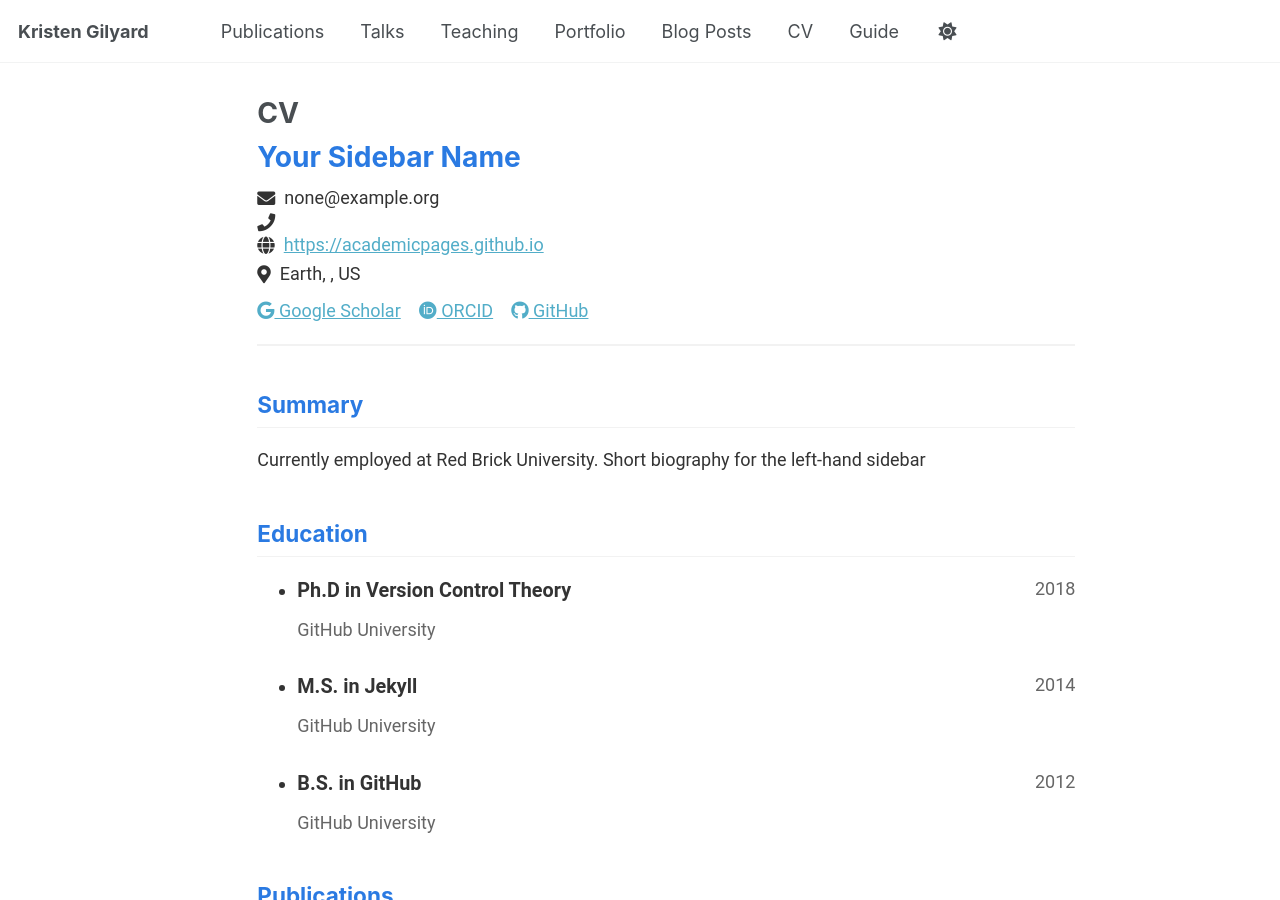
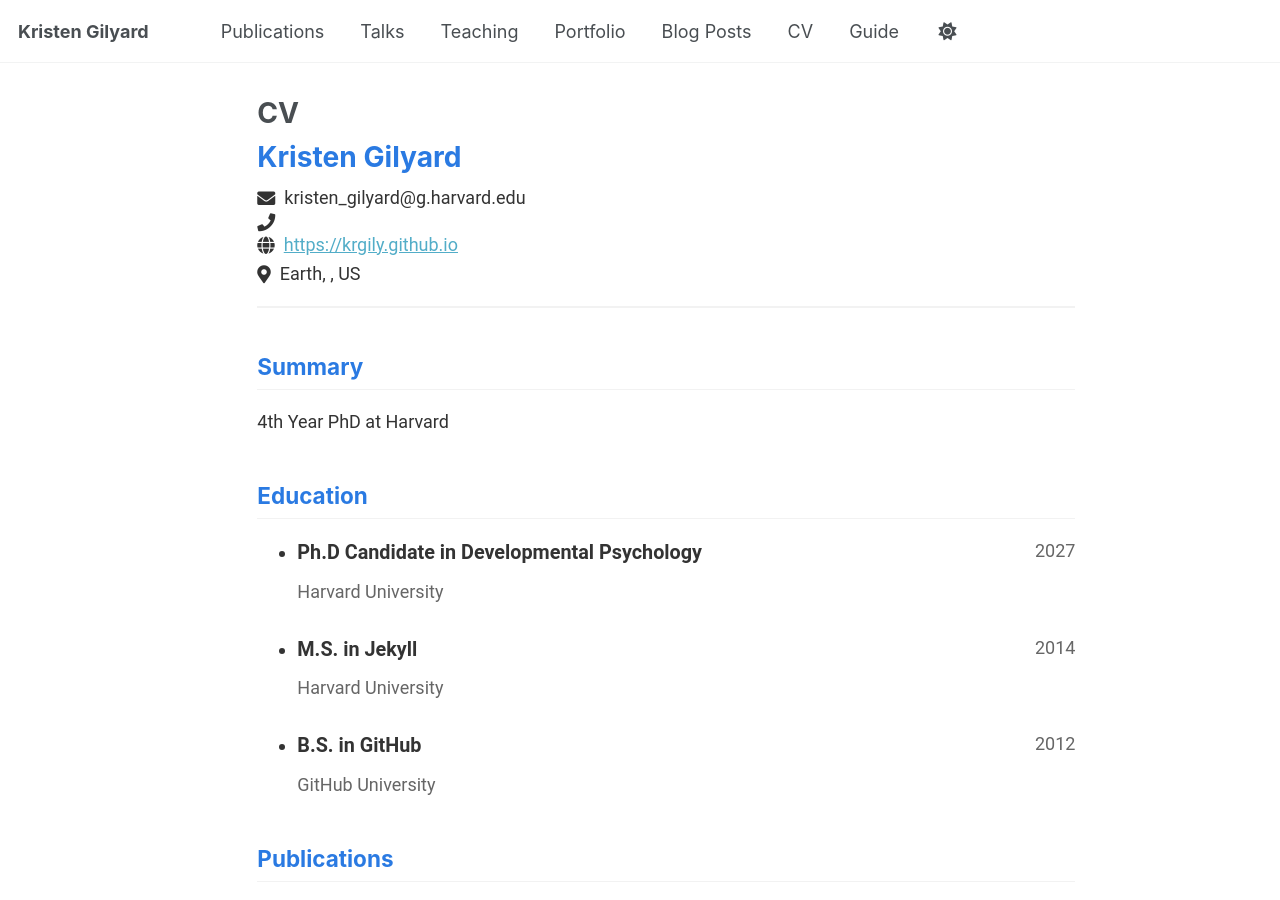
Before and after one commit to KRGily/KRGily.github.io, a Jekyll site: the page built from _pages/cv-json.md, in a window 1280 px wide and 900 px high. Built offline with Jekyll 4.4.1, drawn with Linux system fonts in a browser that asks for light colours.

Commit message:
Update cv.json

```diff
--- a/_data/cv.json
+++ b/_data/cv.json
@@ -1,10 +1,10 @@
 {
   "basics": {
-    "name": "Your Sidebar Name",
-    "email": "none@example.org",
+    "name": "Kristen Gilyard",
+    "email": "kristen_gilyard@g.harvard.edu",
     "phone": "",
-    "website": "https://academicpages.github.io",
-    "summary": "Currently employed at Red Brick University. Short biography for the left-hand sidebar",
+    "website": "https://krgily.github.io",
+    "summary": "4th Year PhD at Harvard",
     "location": {
       "address": "",
       "postalCode": "",
@@ -13,36 +13,22 @@
       "region": ""
     },
     "profiles": [
-      {
-        "network": "Google Scholar",
-        "username": "",
-        "url": "https://scholar.google.com/citations?user=PS_CX0AAAAAJ"
-      },
-      {
-        "network": "ORCID",
-        "username": "",
-        "url": "http://orcid.org/yourorcidurl"
-      },
-      {
-        "network": "GitHub",
-        "username": "academicpages",
-        "url": "https://github.com/academicpages"
-      }
+
     ]
   },
   "work": [],
   "education": [
     {
-      "institution": "GitHub University",
-      "area": "Ph.D in Version Control Theory",
+      "institution": "Harvard University",
+      "area": "Ph.D Candidate in Developmental Psychology",
       "studyType": "",
       "startDate": "",
-      "endDate": "2018",
+      "endDate": "2027",
       "gpa": null,
       "courses": []
     },
     {
-      "institution": "GitHub University",
+      "institution": "Harvard University",
       "area": "M.S. in Jekyll",
       "studyType": "",
       "startDate": "",
```
